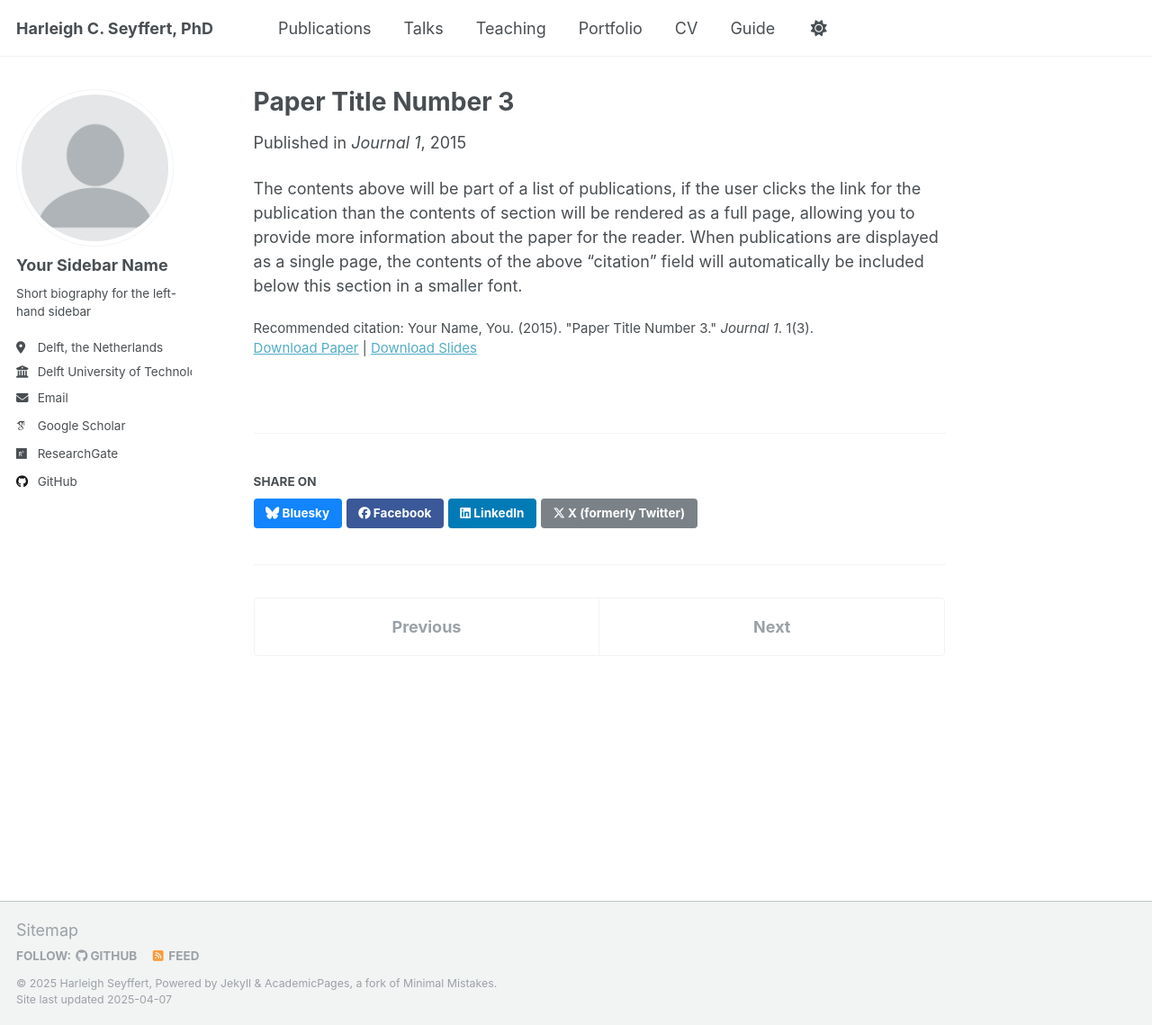
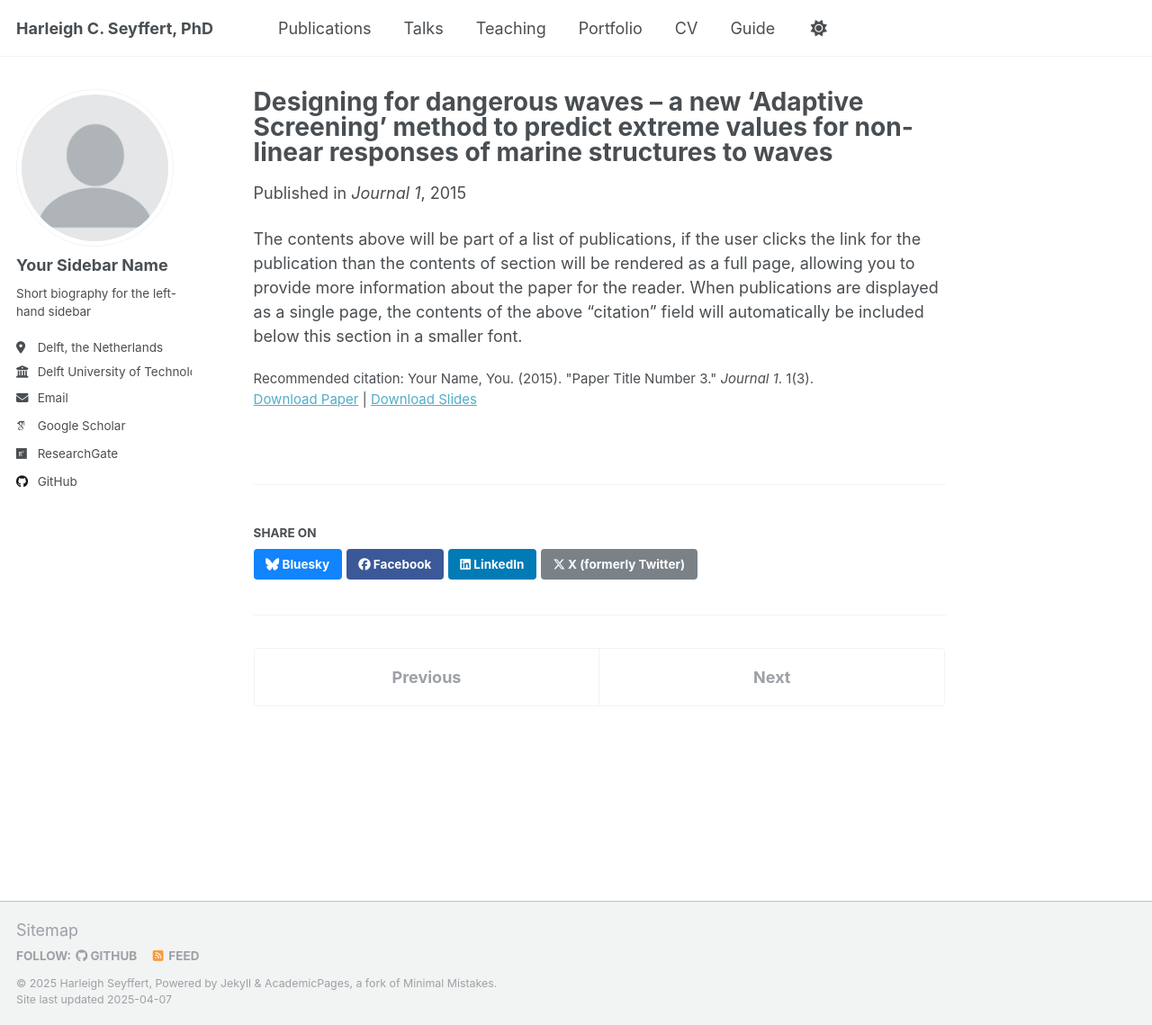
Before and after one commit to hcseyffert/github.io, a Jekyll site: the page built from _publications/2015-10-01-paper-title-number-3.md, in a window 1280 px wide and 1139 px high. Shown: the whole window at 90% size. Built offline with Jekyll 4.4.1, drawn with Linux system fonts in a browser that asks for light colours; some web fonts are replaced.

Commit message:
Update 2015-10-01-paper-title-number-3.md

```diff
--- a/_publications/2015-10-01-paper-title-number-3.md
+++ b/_publications/2015-10-01-paper-title-number-3.md
@@ -1,5 +1,5 @@
 ---
-title: "Paper Title Number 3"
+title: "Designing for dangerous waves – a new ‘Adaptive Screening’ method to predict extreme values for non-linear responses of marine structures to waves"
 collection: publications
 category: manuscripts
 permalink: /publication/2015-10-01-paper-title-number-3
```
